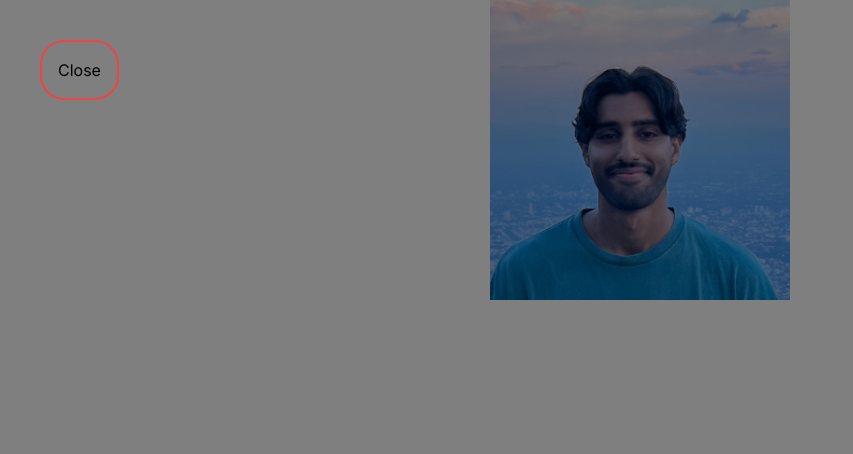
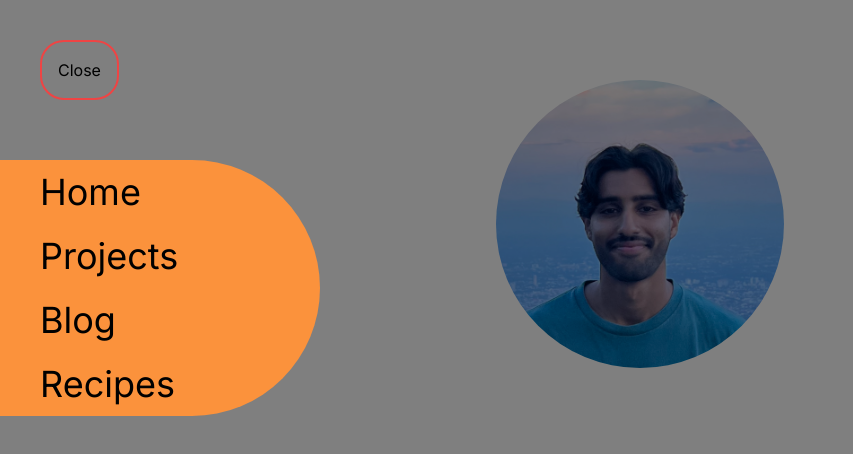
Before and after one commit to patelsaajan/menu-button, a Next.js app: page / in a window 1280 px wide. Both pictures are taken after a click on the button "Menu". Shown: the top 454 px of the page, without its empty margins (0-853 px from the left). Built offline with nearby package versions, Linux system fonts and the light colour scheme.

Commit message:
menu functionailty completed

```diff
--- a/src/app/page.tsx
+++ b/src/app/page.tsx
@@ -29,9 +29,9 @@
         {menuState ? "Close" : "Menu"}
       </motion.button>
 
-      <AnimatePresence>
-        <div className="flex justify-center rounded-full bg-red-500 overflow-hidden ">
-          <motion.div className="fixed">
+      <div className="flex justify-center">
+        <div className="rounded-full overflow-hidden mt-20 w-72">
+          <motion.div className="">
             <Image
               src="/imgs/testPhoto.jpg"
               height={300}
@@ -39,10 +39,9 @@
               alt="random image"
             />
           </motion.div>
-          {/* <div className="z-10 x-100">Hello</div> */}
-          {/* {menuState && <SideMenu />} */}
         </div>
-      </AnimatePresence>
+      </div>
+      <AnimatePresence>{menuState && <SideMenu />}</AnimatePresence>
     </>
   );
 }
--- a/src/components/sideMenu.tsx
+++ b/src/components/sideMenu.tsx
@@ -20,7 +20,7 @@
 const SideMenu = () => {
   return (
     <motion.div
-      className="flex flex-col px-10 bg-orange-400 max-h-full w-2/5 rounded-r-full round z-10"
+      className="flex flex-col px-10 bg-orange-400 max-h-full w-80 rounded-r-full z-10 absolute top-40"
       key={"sideMenu"}
       variants={menuVariant}
       initial="hidden"
```
